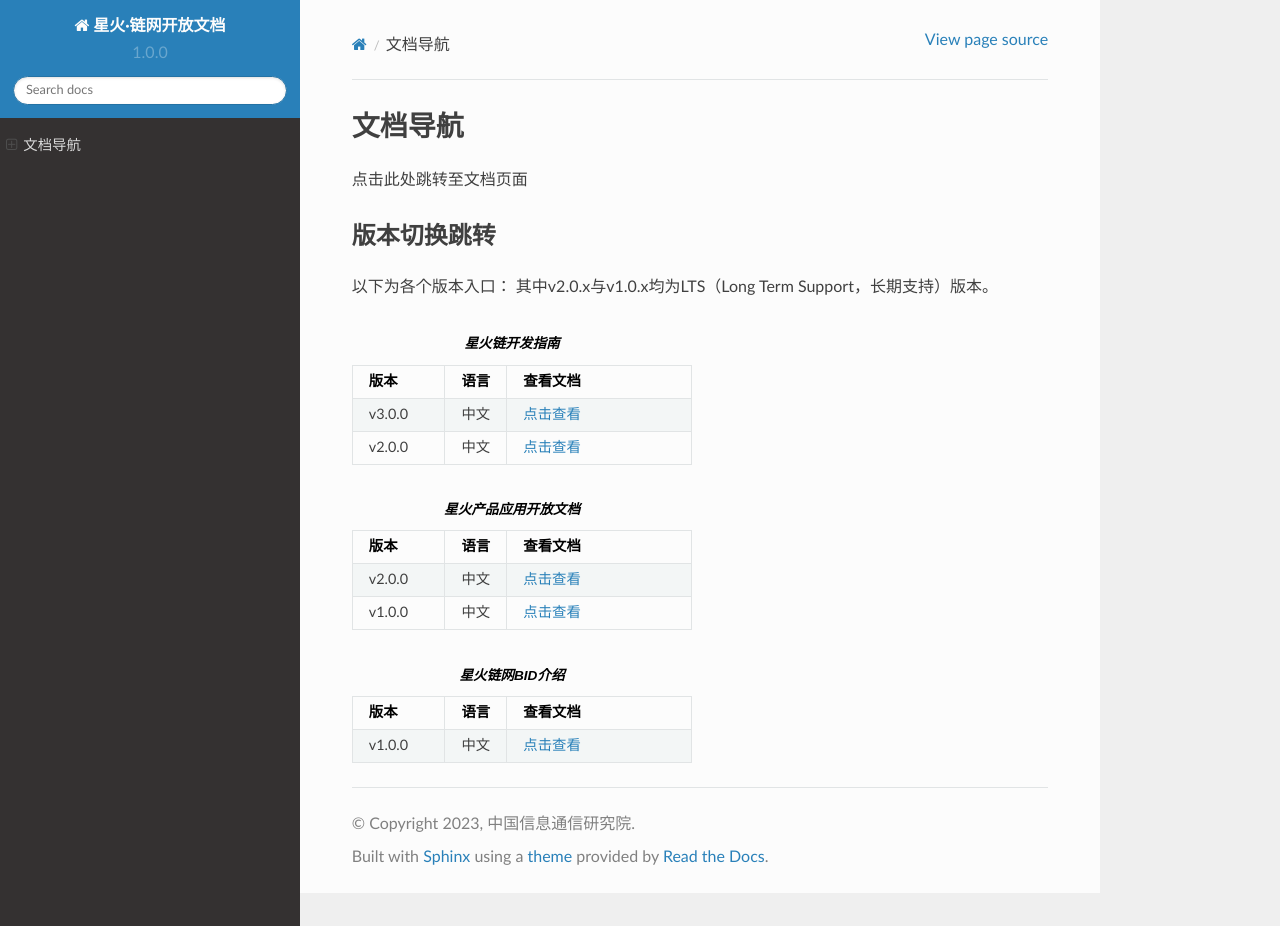
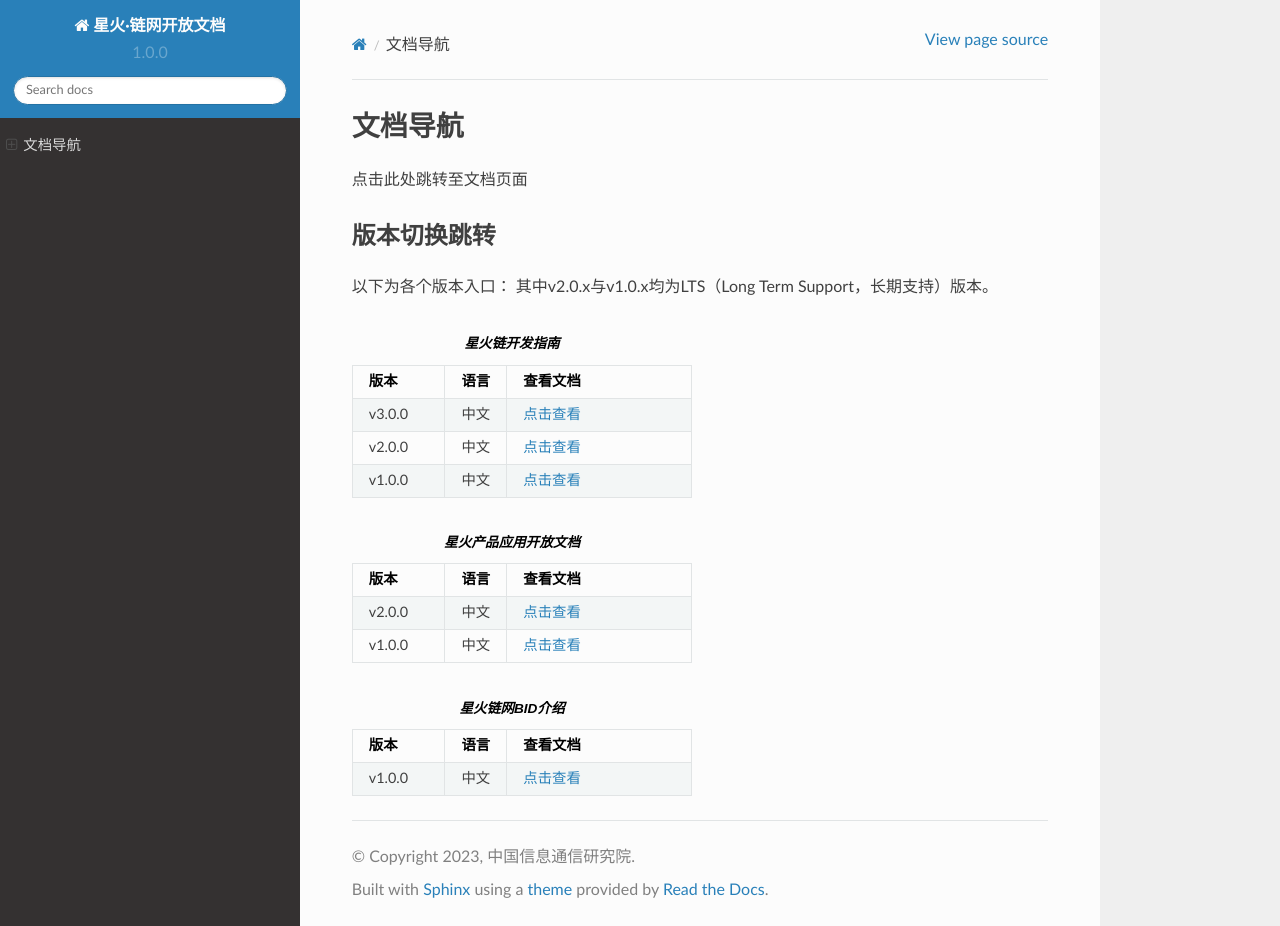
Before and after one commit to caict-4iot-dev/bif-doc, a Sphinx documentation site: the page built from docs/source/index.rst, in a window 1280 px wide and 926 px high. Built offline with Sphinx 7.4.7 and the Read the Docs theme 2.0.0, drawn with Linux system fonts in a browser that asks for light colours.

```diff
--- a/docs/source/index.rst
+++ b/docs/source/index.rst
@@ -13,6 +13,7 @@
 
  "v3.0.0", "中文",`点击查看 <https://bif-doc.readthedocs.io/zh_CN/3.0.0/>`_
  "v2.0.0", "中文",`点击查看 <https://bif-doc.readthedocs.io/zh_CN/2.0.0/>`_
+ "v1.0.0", "中文",`点击查看 <https://bif-doc.readthedocs.io/zh_CN/1.0.0/>`_
 
 .. csv-table:: **星火产品应用开放文档**
  :header: "版本", "语言", "查看文档"
```
